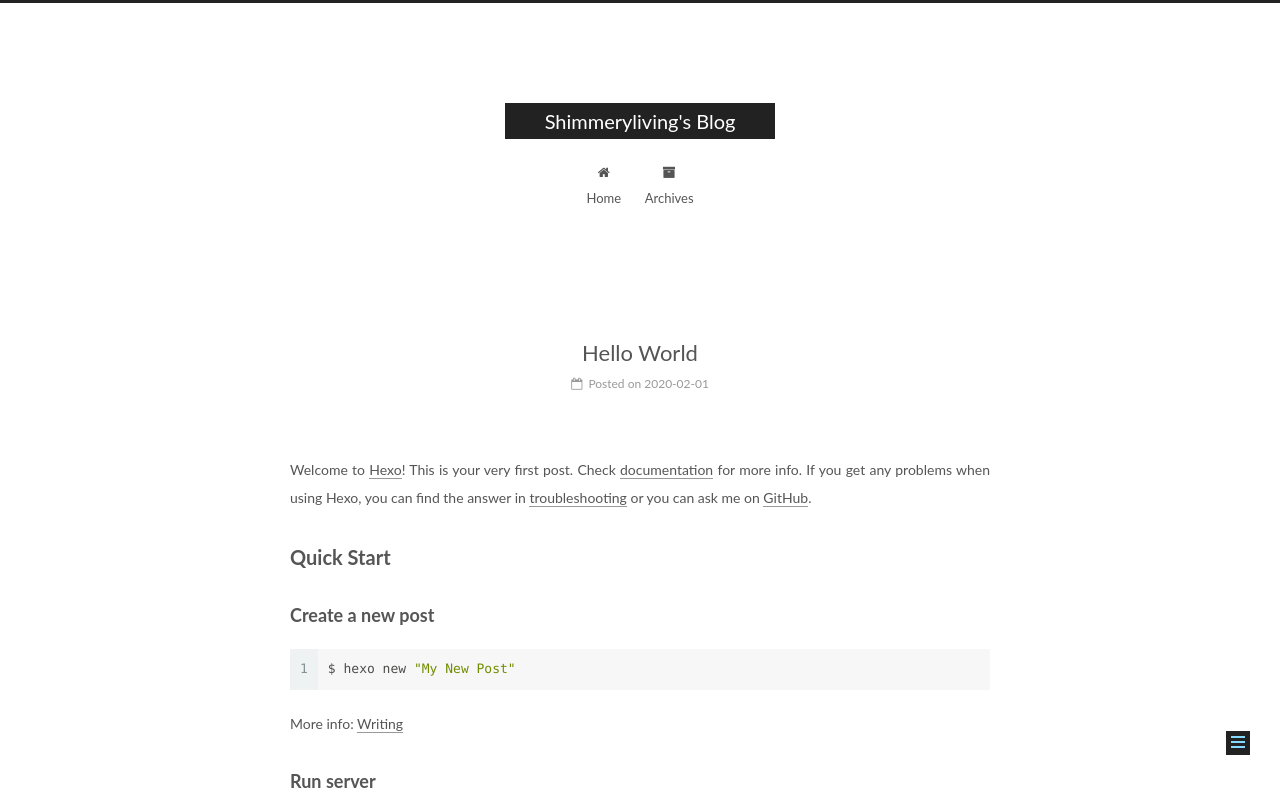
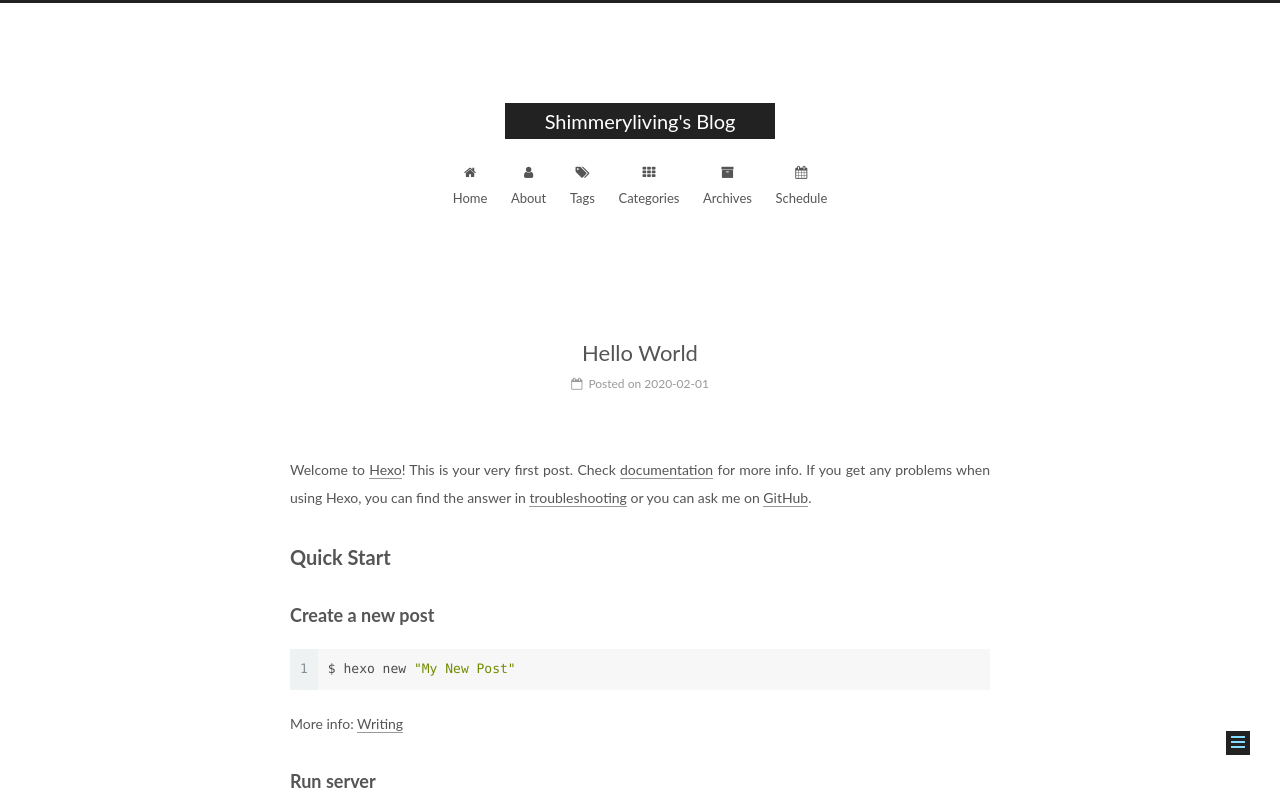
Before and after one commit to GSC1009/GSC1009.github.io, a plain HTML site: page 2020/02/01/hello-world/index.html in a window 1280 px wide. Shown: the top 800 px of the page. Drawn offline with Linux system fonts and the light colour scheme.

Commit message:
Site updated: 2020-02-01 14:42:57

```diff
--- a/2020/02/01/hello-world/index.html
+++ b/2020/02/01/hello-world/index.html
@@ -190,12 +190,52 @@
         </li>
 
 
+        <li class="menu-item menu-item-about">
+          <a href="/about/%20" rel="section">
+
+              <i class="menu-item-icon fa fa-fw fa-user"></i> <br />
+
+            About
+          </a>
+        </li>
+
+
+        <li class="menu-item menu-item-tags">
+          <a href="/tags/%20" rel="section">
+
+              <i class="menu-item-icon fa fa-fw fa-tags"></i> <br />
+
+            Tags
+          </a>
+        </li>
+
+
+        <li class="menu-item menu-item-categories">
+          <a href="/categories/%20" rel="section">
+
+              <i class="menu-item-icon fa fa-fw fa-th"></i> <br />
+
+            Categories
+          </a>
+        </li>
+
+
         <li class="menu-item menu-item-archives">
           <a href="/archives/%20" rel="section">
 
               <i class="menu-item-icon fa fa-fw fa-archive"></i> <br />
 
             Archives
+          </a>
+        </li>
+
+
+        <li class="menu-item menu-item-schedule">
+          <a href="/schedule/%20" rel="section">
+
+              <i class="menu-item-icon fa fa-fw fa-calendar"></i> <br />
+
+            Schedule
           </a>
         </li>
 
```
Also changed, not shown: archives/2020/02/index.html (+40 -0 lines), archives/2020/index.html (+40 -0 lines), archives/index.html (+40 -0 lines), index.html (+40 -0 lines).
